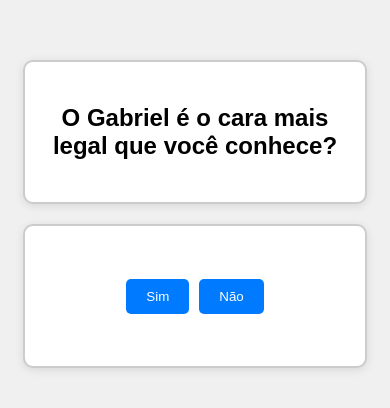
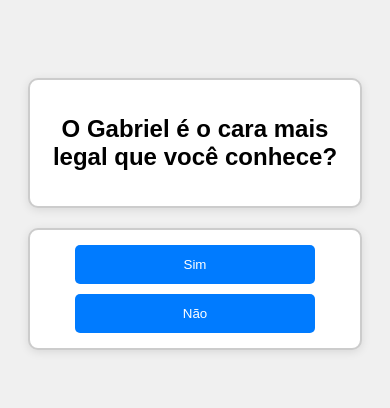
Before and after one commit to jimindobitiesi/seila, a plain HTML site: page index.html in a window 390 px wide. Shown: the part 208-616 px from the top of the page. Drawn offline with Linux system fonts and the light colour scheme.

Commit message:
Update index.html

```diff
--- a/index.html
+++ b/index.html
@@ -18,8 +18,9 @@
         }
 
         .box {
-            width: 300px;
-            height: 100px;
+            width: 80%;
+            max-width: 300px;
+            height: auto;
             margin: 10px;
             padding: 20px;
             background-color: white;
@@ -35,7 +36,9 @@
 
         .box3 {
             display: flex;
+            flex-direction: column;
             gap: 10px;
+            align-items: center;
         }
 
         button {
@@ -46,6 +49,7 @@
             color: white;
             cursor: pointer;
             transition: background 0.3s;
+            width: 100%;
         }
 
         button:hover {
@@ -90,6 +94,24 @@
         @keyframes fadeIn {
             from { opacity: 0; }
             to { opacity: 1; }
+        }
+
+        /* Media Query para telas pequenas */
+        @media (max-width: 600px) {
+            .box {
+                width: 90%;
+                padding: 15px;
+            }
+
+            button {
+                width: 80%;
+                padding: 12px;
+            }
+
+            .celebration {
+                font-size: 18px;
+                padding: 15px;
+            }
         }
     </style>
 </head>
```
